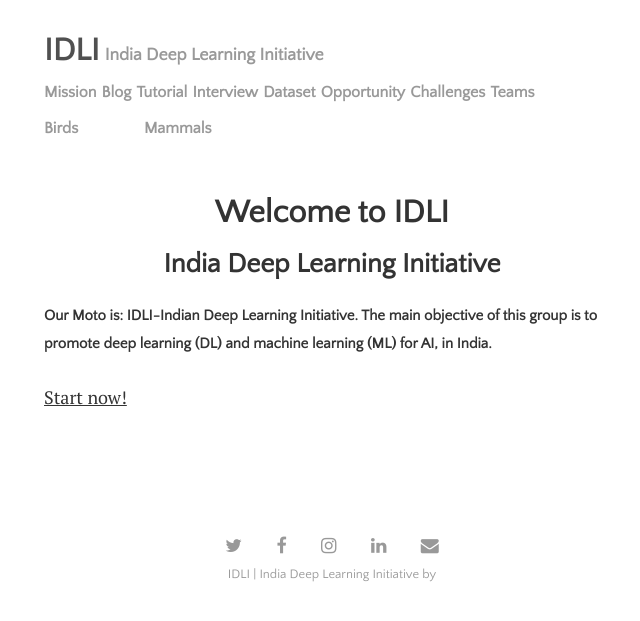
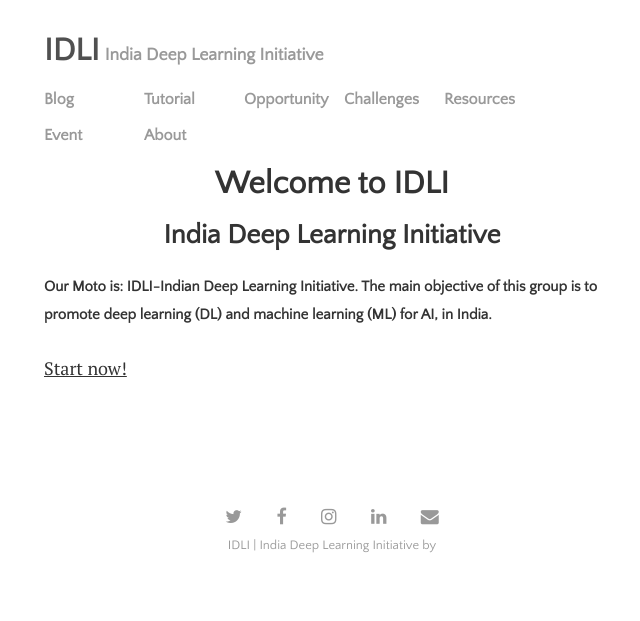
Before and after one commit to IndiaDeepLearningInitiative-IDLI/IndiaDeepLearningInitiative-IDLI.github.io, a Jekyll site: the page built from index.html, in a window 1280 px wide. Shown: the top 621 px of the page, without its empty margins (308-948 px from the left). Built offline with Jekyll 4.4.1, drawn with Linux system fonts in a browser that asks for light colours; nearby versions of some CDN libraries; the list of posts is cut into pages by our own code; comment, search, counter and statistics services are not loaded.

Commit message:
drop down menu checking

```diff
--- a/_includes/menu.html
+++ b/_includes/menu.html
@@ -1,27 +1,36 @@
 <div class="menu">
   <ul class="menu">
-    <a href="{{ site.github.url }}/mission.html">Mission</a>
-    <a href="{{ site.github.url }}/blog.html">Blog</a>
-    <a href="{{ site.github.url }}/tutorial.html">Tutorial</a>
-    <a href="{{ site.github.url }}/interview.html">Interview</a>
-    <a href="{{ site.github.url }}/dataset.html">Dataset</a>
-    <a href="{{ site.github.url }}/opportunity.html">Opportunity</a>
-    <a href="{{ site.github.url }}/challenge.html">Challenges</a>
-    <a href="{{ site.github.url }}/team.html">Teams</a>
     <li class="menu">
-        <a href="">Birds</a>
+        <a href="{{ site.github.url }}/blog.html">Blog</a>
+    </li>
+    <li class="menu">
+        <a href="{{ site.github.url }}/tutorial.html">Tutorial</a>
+    </li>
+    <li class="menu">
+         <a href="{{ site.github.url }}/opportunity.html">Opportunity</a>
+    </li>
+    <li class="menu">
+        <a href="{{ site.github.url }}/challenge.html">Challenges</a>
+    </li>
+    <li class="menu">
+        <a href="#">Resources</a>
         <ul class="menu">
-            <li><a href="">Ratites</a></li>
-            <li><a href="">Fowl</a></li>
-            <li><a href="">Neoaves</a></li>
+            <li><a href="{{ site.github.url }}/dataset.html">Dataset</a></li>
+            <li><a href="{{ site.github.url }}/interview.html">Interview</a></li>
         </ul>
     </li>
     <li class="menu">
-        <a href="">Mammals</a>
+        <a href="#">Event</a>
         <ul class="menu">
-            <li><a href="">Monotremes</a></li>
-            <li><a href="">Marsupials</a></li>
-            <li><a href="">Placentals</a></li>
+            <li><a href="">Online Session</a></li>
+          <li><a href="">Hackthoan</a></li>
+        </ul>
+    </li>
+    <li class="menu">
+        <a href="#">About</a>
+        <ul class="menu">
+            <li><a href="{{ site.github.url }}/mission.html">Mission</a></li>
+            <li><a href="{{ site.github.url }}/team.html">Teams</a></li>
         </ul>
     </li>
   </ul>
```
